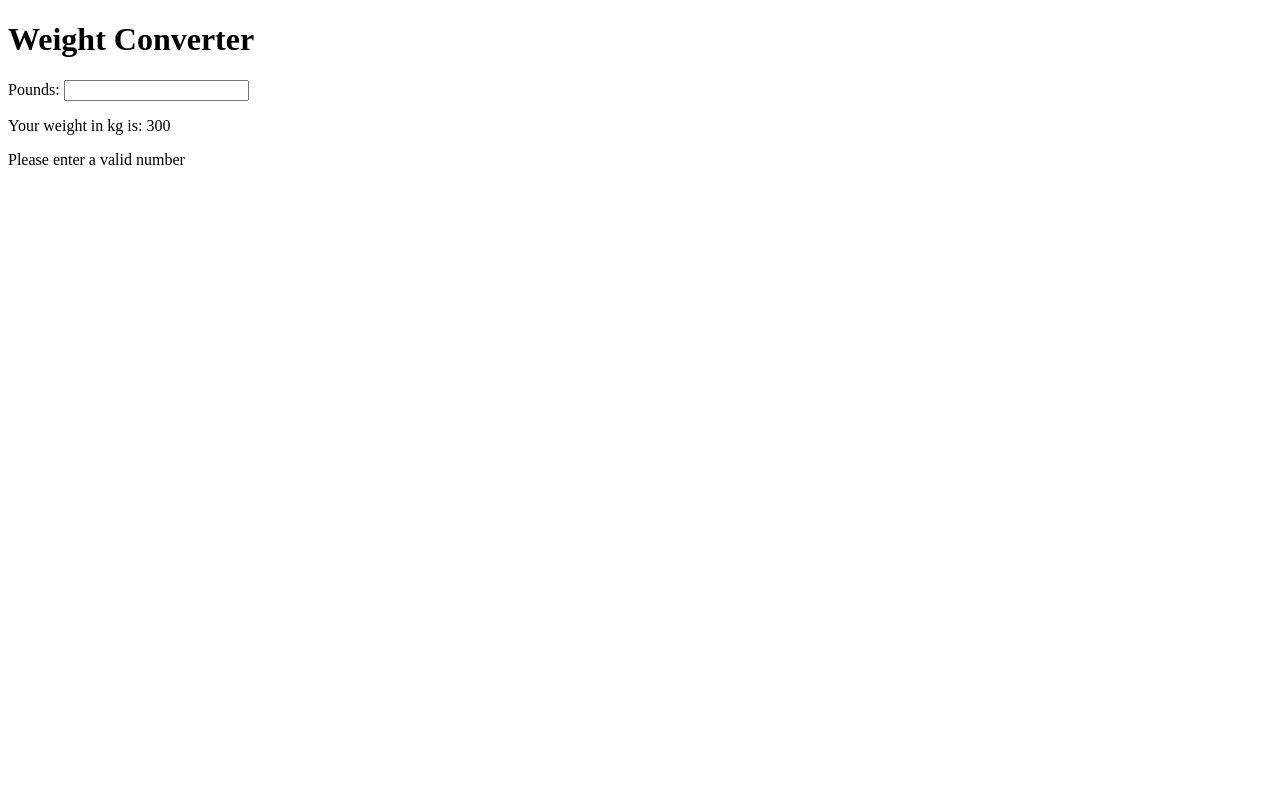
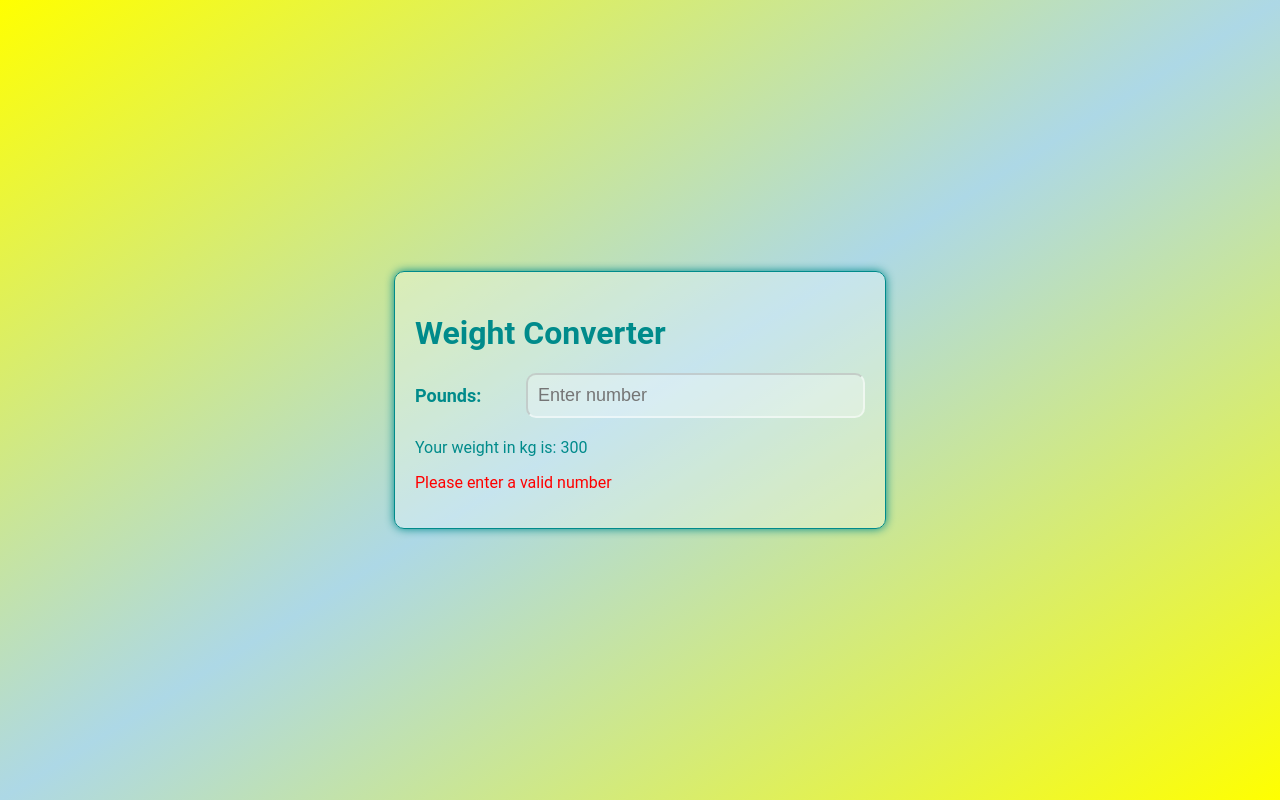
Before and after one commit to midnightmoet/Weight-Converter, a plain HTML site: page index.html in a window 1280 px wide. Drawn offline with Linux system fonts and the light colour scheme.

Commit message:
CSS complete, for now

```diff
--- a/index.html
+++ b/index.html
@@ -13,7 +13,7 @@
         </h1>
         <div class="input-container">
             <label for="pounds">Pounds:</label>
-            <input type="number" class="input" id="input" step=".1">
+            <input type="number" class="input" id="input" step=".1" placeholder="Enter number">
         </div>
         <p>Your weight in kg is: <span id="result">300</span></p>
         <p class="error" id="error">
--- a/style.css
+++ b/style.css
@@ -0,0 +1,44 @@
+body {
+    background: linear-gradient(to left top, yellow, lightblue, yellow);
+    min-height: 100vh;
+    margin: 0;
+    padding: 0;
+    font-family: 'Roboto', sans-serif;
+    display: flex;
+    justify-content: center;
+    align-items: center;
+    color: darkcyan;
+}
+
+.container {
+    border: 1px solid darkcyan;
+    background: rgba(255, 255, 255, 0.3);
+    border-radius: 10px;
+    padding: 20px;
+    box-shadow: 0 0 10px darkcyan;
+    width: 85%;
+    max-width: 450px;
+}
+
+.input-container {
+    display: flex;
+    justify-content: space-between;
+    align-items: center;
+    margin-bottom: 20px;
+    font-size: 18px;
+    font-weight: 700;
+}
+
+.input {
+    padding: 10px;
+    border-color: rgba(255, 255, 255, 0.5);
+    border-radius: 10px;
+    width: 70%;
+    background: rgba(255, 255, 255, 0.3);
+    font-size: 18px;
+    color: darkcyan;
+}
+
+.error {
+    color: red;
+}
```
